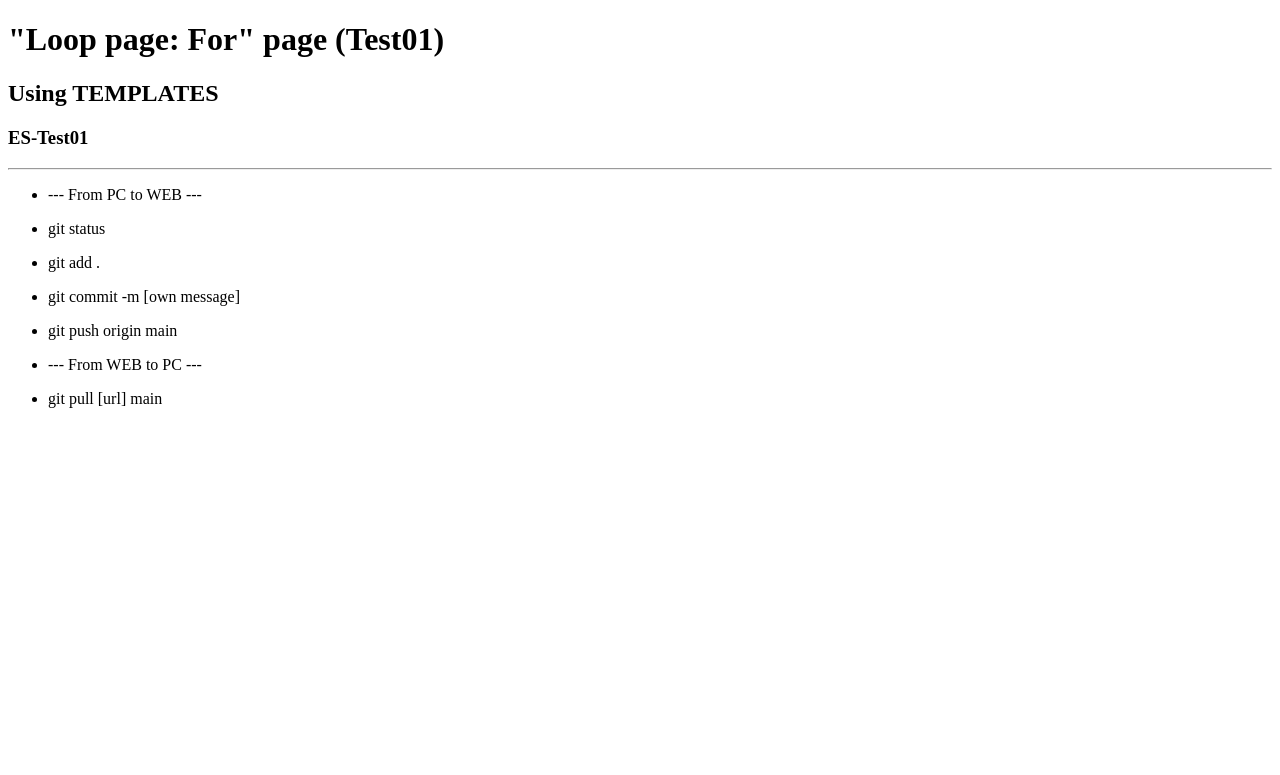
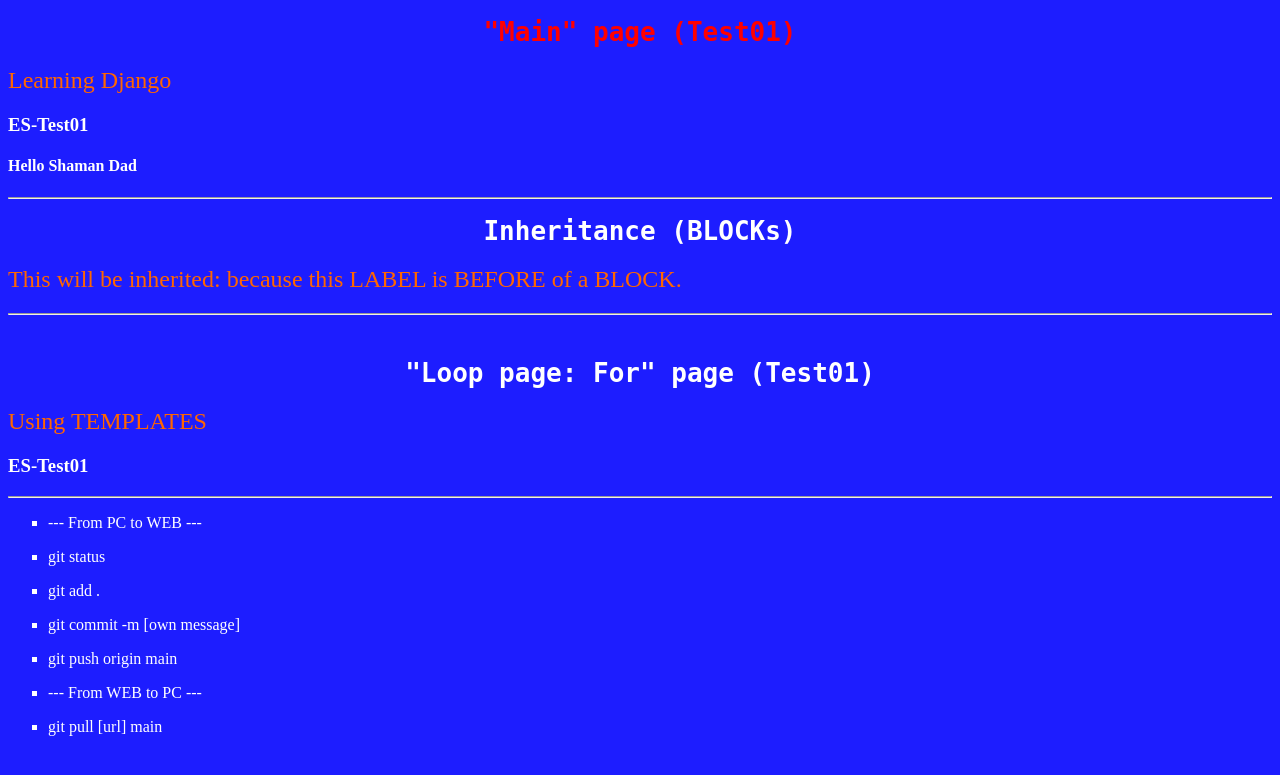
Before and after one commit to EdgarHSV/test01, a Django app: page /loop/ in a window 1280 px wide. Shown: the top 775 px of the page. Run offline with Django 5.2, Linux system fonts and the light colour scheme.

Commit message:
Starting wit staic files. When I insert the image there is error, then the code is before to insert the image.

```diff
--- a/_test01_core/settings.py
+++ b/_test01_core/settings.py
@@ -121,6 +121,9 @@
 # https://docs.djangoproject.com/en/5.0/howto/static-files/
 
 STATIC_URL = 'static/'
+STATICFILES_DIRS = (
+os.path.join(BASE_DIR, "static/"),
+)
 
 # Default primary key field type
 # https://docs.djangoproject.com/en/5.0/ref/settings/#default-auto-field
--- /dev/null
+++ b/static/css/style.css
@@ -0,0 +1,18 @@
+body {
+    background-color: #1d1dff;
+    color: white;
+}
+
+h1 {
+    text-align: center;
+    font-family: monospace;
+}
+
+h2 {
+    color: #ff6600;
+    font-weight: 500;
+}
+
+ul {
+    list-style-type: square;
+}
--- a/template/index.html
+++ b/template/index.html
@@ -1,8 +1,10 @@
 <!DOCTYPE html>
 <html lang="en">
 <head>
+    {% load static %}
     <meta charset="UTF-8">
     <meta name="viewport" content="width=device-width, initial-scale=1.0">
+    <link rel="stylesheet" href="{% static 'css/style.css' %}">
     <title>ES-Test01</title>
 </head>
 <body>
--- a/template/loop.html
+++ b/template/loop.html
@@ -8,6 +8,12 @@
 </head>
 
 <body>
+   {% extends 'index.html' %}
+   {% block bkNotInherited %}
+
+   <img src="" alt="">
+
+
       <h1>"Loop page: For" page (Test01)</h1>
       <h2>Using TEMPLATES</h2>
       <h3>ES-Test01</h3>
@@ -18,6 +24,7 @@
             <li>{{ anItem }}</li>
          </ul>
       {% endfor %}
+   {% endblock %}
 </body>
 
 </html>
```
Also changed, not shown: static/img/logo.png (added). Lines whose indentation alone changed are shown as unchanged.
